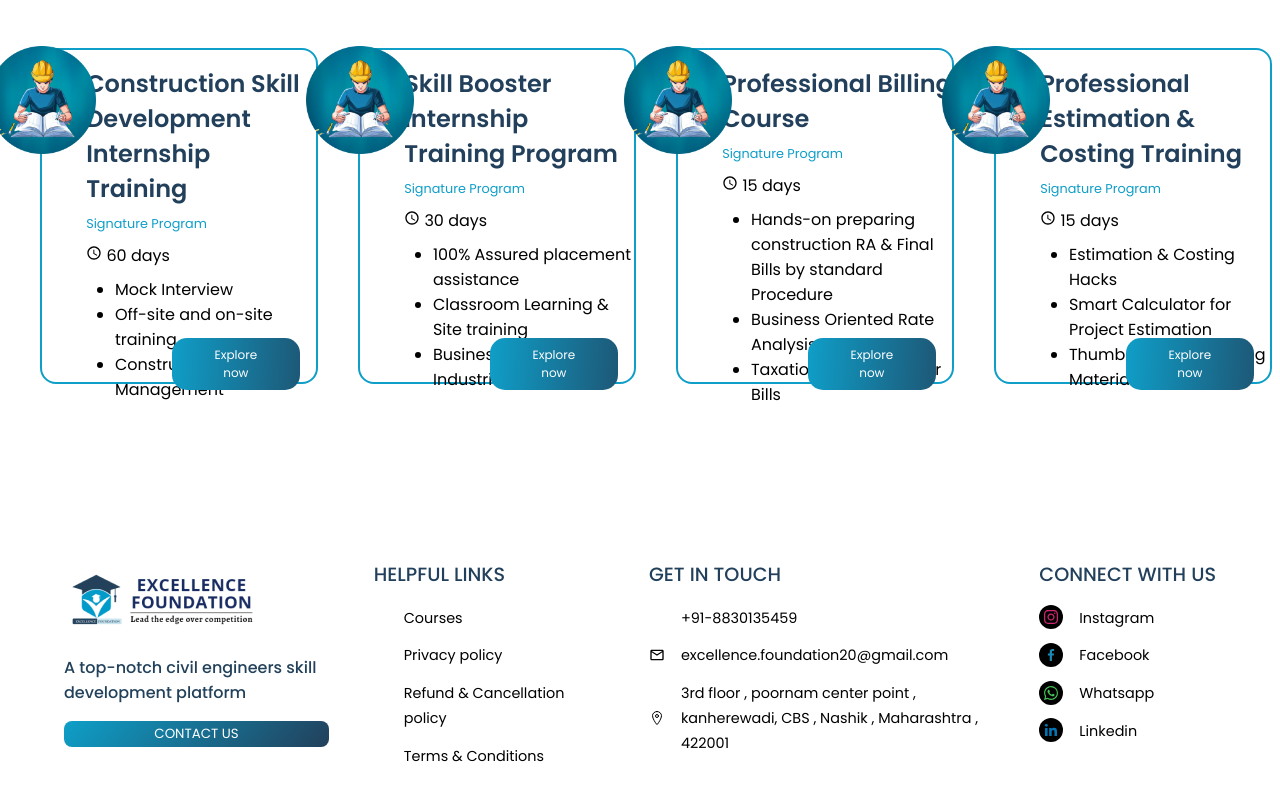
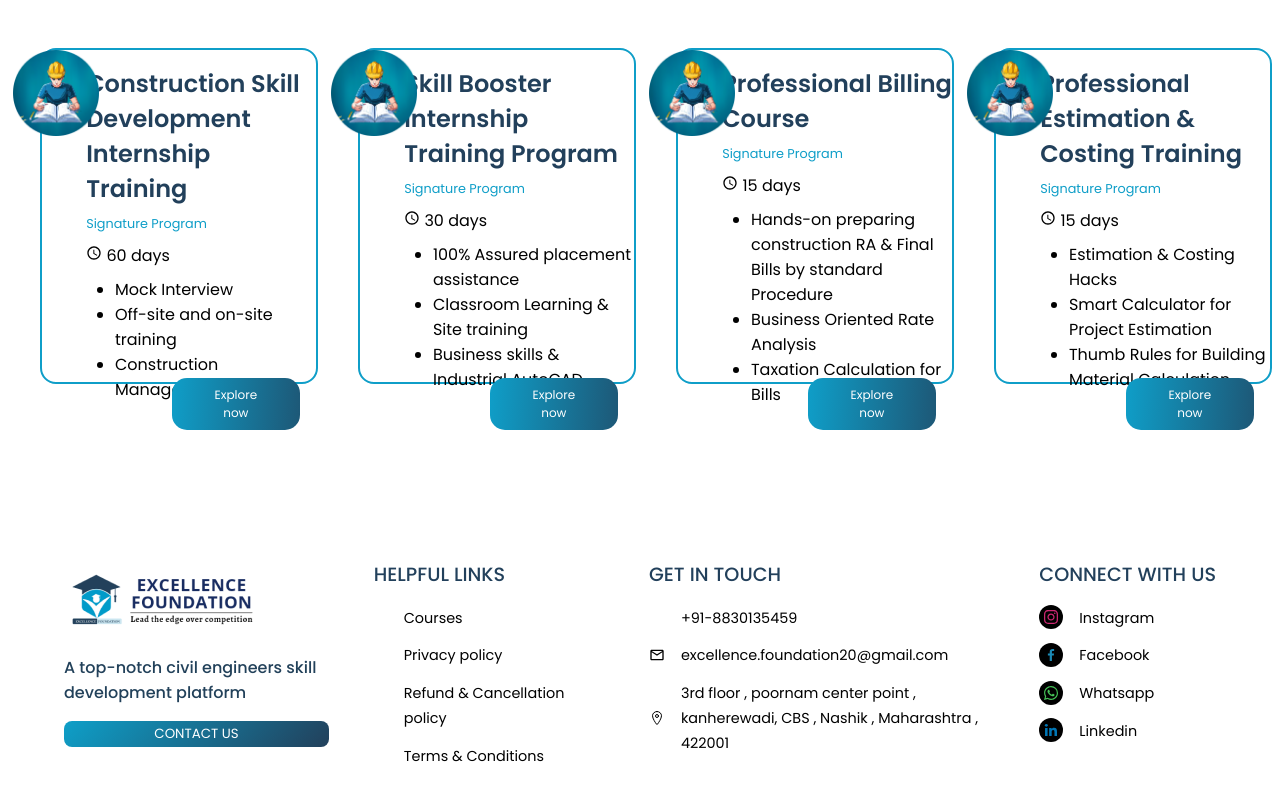
Before and after one commit to wyash12/ef-frontend, a Next.js app: page /about/excellence_foundation in a window 1280 px wide. Shown: the part 2343-3143 px from the top of the page. Built offline with nearby package versions, Linux system fonts and the light colour scheme; some icons are missing.

Commit message:
fixed image for desktop view

```diff
--- a/components/about/excellenceFoundation/CourseElement.module.scss
+++ b/components/about/excellenceFoundation/CourseElement.module.scss
@@ -1,7 +1,7 @@
 .container {
   display: flex;
   width: 25%;
-  height: 21rem;
+  height: 23.8rem;
   border: 2px solid #0f9ec8;
   margin-left: 2.5rem;
   border-radius: 1rem;
@@ -14,10 +14,10 @@
 
     img {
       position: absolute;
-      width: 100%;
+      width: 80%;
       height: auto;
-      left: -50%;
-      top: -1%;
+      left: -27%;
+      top: 0%;
     }
   }
 
@@ -71,7 +71,7 @@
 
       button {
         width: 60%;
-        margin-top: 1rem;
+        margin-top: 3.5rem;
         border-radius: 0.9375rem;
         background: linear-gradient(94deg, #0f9ec8 0%, #22405b 134.17%);
         border: none;
```
